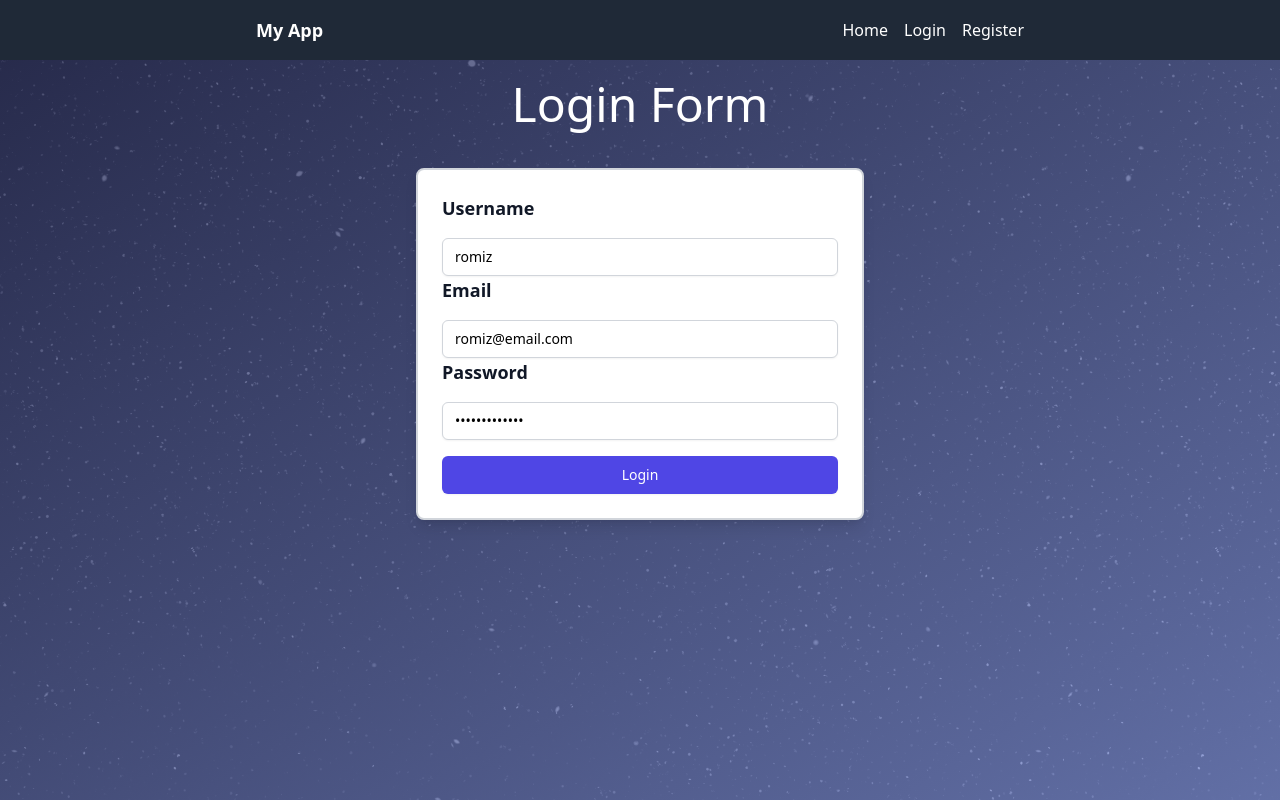
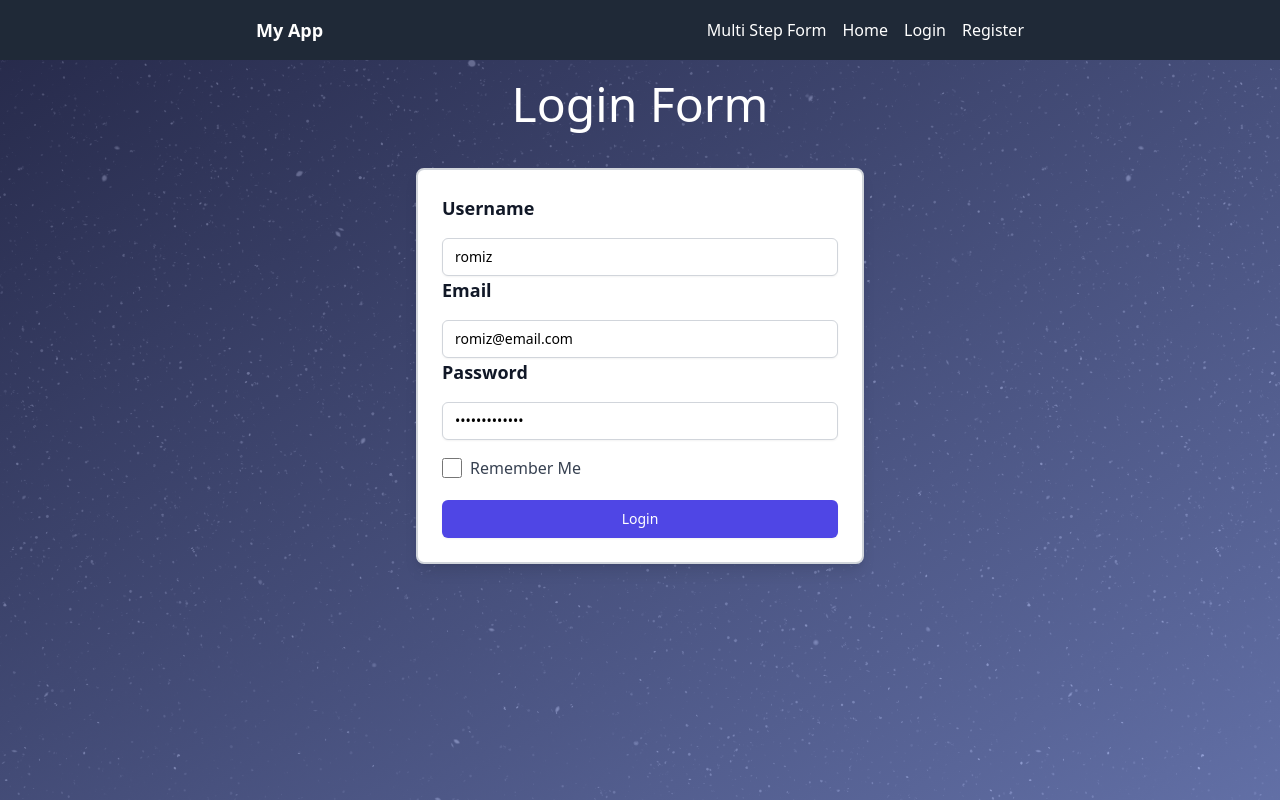
Before and after one commit to revou-fsse-5/module-4-kingahmadr, a React (Vite) app: page / in a window 1280 px wide. Built offline with nearby package versions, Linux system fonts and the light colour scheme.

Commit message:
add delete confirmation, remember me, and error handling

```diff
--- a/src/App.tsx
+++ b/src/App.tsx
@@ -5,6 +5,7 @@ import { BrowserRouter as Router, Route, Routes } from "react-router-dom";
 import ProtectedRoute from "./modules/ProtectedRoute";
 import { DataProvider } from "./context/UseDataContext";
 import TableDataDisplay from "./components/TableDataDisplay";
+import MultiStepForm from "./modules/MultiStepForm";
 
 const NotFound: React.FC = () => <h2>404 Not Found</h2>;
 
@@ -22,6 +23,7 @@ function App() {
               <Route element={<ProtectedRoute />}>
                 <Route path="/categories" element={<TableDataDisplay />} />
               </Route>
+              <Route path="/multistepform" element={<MultiStepForm />} />
               <Route path="*" element={<NotFound />} />
             </Routes>
           </Router>
--- /dev/null
+++ b/src/components/ErrorHandling.tsx
@@ -0,0 +1,28 @@
+import React from "react";
+
+interface ErrorHandlingProps {
+  functionParam: string;
+  responseStatus: string | boolean;
+}
+const ErrorHandling: React.FC<ErrorHandlingProps> = ({
+  functionParam,
+  responseStatus,
+}) => {
+  if (functionParam === "getCategories")
+    switch (responseStatus) {
+      case responseStatus == "404":
+        alert(`${functionParam} fetching data Not Found`);
+        break;
+      case responseStatus == "400":
+        alert(`${functionParam} bad request fetching data`);
+        break;
+      case responseStatus == "403":
+        alert("Forbidden Access fetching the categories");
+        break;
+      default:
+        console.log("Categories ");
+    }
+  return <div>ErrorHandling</div>;
+};
+
+export default ErrorHandling;
--- a/src/components/LoginForm.tsx
+++ b/src/components/LoginForm.tsx
@@ -3,9 +3,22 @@ import { LoginProps } from "../interface";
 import { useFetchData } from "../modules/UseFetchData";
 import tailwindStyles from "../scripts/constants/styles";
 import { LoginValidationForm } from "../modules/ValidationSchema";
+// import { useState } from "react";
+import { useDataContext } from "../context/UseDataContext";
 
 const LoginForm = () => {
   const { userLogin } = useFetchData();
+  const { checked, handleCheckboxChange } = useDataContext();
+  // const [checked, setChecked] = useState(false);
+  // const handleCheckboxChange = () => {
+  //   setChecked(!checked);
+  //   localStorage.setItem("key", "remember Me");
+  // };
+
+  if (checked === false) {
+    localStorage.removeItem("key");
+    localStorage.removeItem("email");
+  }
 
   const handleSubmit = (data: LoginProps) => {
     userLogin(data);
@@ -87,6 +100,17 @@ const LoginForm = () => {
             {formik.errors.password}
           </div>
         ) : null}
+        <label htmlFor="checkbox" className="inline-flex items-center">
+          <input
+            id="checkbox"
+            name="checkbox"
+            type="checkbox"
+            className="form-checkbox h-5 w-5 text-indigo-600"
+            checked={checked}
+            onChange={handleCheckboxChange}
+          />
+          <span className="ml-2 text-gray-700">Remember Me</span>
+        </label>
         <button
           className="w-full px-4 py-2 text-sm font-medium text-white bg-indigo-600 border border-transparent rounded-md shadow-sm hover:bg-indigo-700 focus:outline-none focus:ring-2 focus:ring-offset-2 focus:ring-indigo-500"
           type="submit"
--- a/src/components/ModalConfirmation.tsx
+++ b/src/components/ModalConfirmation.tsx
@@ -24,16 +24,7 @@ const ModalConfirmation: React.FC<ModalConfirmationProps> = ({
 
   return (
     <div className="fixed inset-0 bg-black bg-opacity-50 z-50 flex items-center justify-center">
-      {/* Close Button */}
       <div className="relative bg-white border border-gray-300 p-6 rounded-lg shadow-lg w-full max-w-md space-y-4">
-        <button
-          type="button"
-          onClick={onClose}
-          className="absolute top-3 right-3 text-gray-500 hover:text-gray-700 focus:outline-none"
-        >
-          &times;
-        </button>
-
         <div className="space-y-2">
           <h1 className="text-left text-xl text-black">
             Yakin nih di delete bos?
--- a/src/components/NavbarComponent.tsx
+++ b/src/components/NavbarComponent.tsx
@@ -13,6 +13,14 @@ const Navbar: React.FC = () => {
       <div className="container mx-auto flex justify-between items-center max-w-screen-md">
         <div className="text-white text-lg font-bold">My App</div>
         <ul className="flex space-x-4">
+          <li className="text-white hover:text-gray-400">
+            <button
+              onClick={() => navigate("/multistepform")}
+              className="text-white hover:text-gray-400"
+            >
+              Multi Step Form
+            </button>
+          </li>
           <li className="text-white hover:text-gray-400">
             <button
               onClick={() => navigate("/")}
--- a/src/context/UseDataContext.tsx
+++ b/src/context/UseDataContext.tsx
@@ -1,9 +1,12 @@
 import React, { createContext, useState, useContext, ReactNode } from "react";
+import { useFetchData } from "../modules/UseFetchData";
 
 interface AuthContextType {
   isAuthenticated: boolean;
   login: () => void;
   logout: () => void;
+  checked?: boolean;
+  handleCheckboxChange?: () => void;
 }
 
 const DataContext = createContext<AuthContextType | undefined>(undefined);
@@ -14,7 +17,13 @@ export const DataProvider: React.FC<{ children: ReactNode }> = ({
   const [isAuthenticated, setIsAuthenticated] = useState(() => {
     return !!localStorage.getItem("accessToken");
   });
-
+  const [checked, setChecked] = useState<boolean>(false);
+  // const { userLoginData } = useFetchData();
+  const handleCheckboxChange = () => {
+    setChecked(!checked);
+    // localStorage.setItem("email", userLoginData.email);
+    localStorage.setItem("key", "remember me");
+  };
   const login = () => {
     setIsAuthenticated(true);
   };
@@ -28,8 +37,10 @@ export const DataProvider: React.FC<{ children: ReactNode }> = ({
     <DataContext.Provider
       value={{
         isAuthenticated,
+        checked,
         login,
         logout,
+        handleCheckboxChange,
       }}
     >
       {children}
--- a/src/modules/UseFetchData.tsx
+++ b/src/modules/UseFetchData.tsx
@@ -9,6 +9,7 @@ const useFetchData = () => {
   const navigate = useNavigate();
   const [data, setData] = useState<CategoriesProps[]>([]);
   const [userData, setUserData] = useState<RegisterFormProps[]>([]);
+  // const [userLoginData, setUserLoginData] = useState([]);
 
   // User CRUD
   const userLogin = async (data: LoginProps) => {
@@ -22,17 +23,18 @@ const useFetchData = () => {
         body: bodyData,
       });
       if (!response.ok) {
-        throw new Error(`Error adding user data: ${response.statusText}`);
+        // throw new Error(`Login Error: ${response.statusText}`);
+        alert(`Login Error: ${response.statusText}`);
       }
       const responseData = await response.json();
       console.log("User successfull login:", responseData);
-
+      // setUserLoginData(responseData);
       localStorage.setItem("accessToken", responseData.accessToken);
+      localStorage.setItem("email", responseData.user.email);
       login();
       navigate("/categories");
     } catch (error) {
       alert(`Failed to login: ${error}`);
-      console.log("Failed to login: ", error);
     }
   };
   const userLogout = () => {
@@ -50,14 +52,14 @@ const useFetchData = () => {
         body: bodyData,
       });
       if (!response.ok) {
-        throw new Error(`Error adding user data: ${response.statusText}`);
+        // throw new Error(`Error adding user data: ${response.statusText}`);
+        alert(`Error adding user data: ${response.statusText}`);
       }
       const responseData = await response.json();
-      console.log("User created:", responseData);
       setUserData((prevData) => [...prevData, responseData]);
       navigate("/login");
     } catch (error) {
-      console.log("Error adding new user: ", error);
+      alert(`Error adding new user: ${error}`);
     }
   };
 
@@ -66,12 +68,13 @@ const useFetchData = () => {
     try {
       const response = await fetch(`${API_URL}/categories`, { method: "GET" });
       if (!response.ok) {
-        throw new Error(`Error fetching data: ${response.statusText}`);
+        // throw new Error(`Error fetching data: ${response.statusText}`);
+        alert(`Error fetching data: ${response.statusText}`);
       }
       const responseData = await response.json();
       setData(responseData);
     } catch (error) {
-      console.log(error);
+      alert(`Error fetching data: ${error}`);
     }
   };
 
@@ -86,12 +89,13 @@ const useFetchData = () => {
         body: bodyData,
       });
       if (!response.ok) {
-        throw new Error(`Error posting data: ${response.statusText}`);
+        // throw new Error(`Error posting data: ${response.statusText}`);
+        alert(`Error posting data: ${response.statusText}`);
       }
       const responseData = await response.json();
       setData((prevData) => [...prevData, responseData]);
     } catch (error) {
-      console.log(error);
+      alert(`Error posting data: ${error}`);
     }
   };
 
@@ -111,7 +115,8 @@ const useFetchData = () => {
       });
 
       if (!response.ok) {
-        throw new Error(`Error updating data: ${response.statusText}`);
+        // throw new Error(`Error updating data: ${response.statusText}`);
+        alert(`Error updating data: ${response.statusText}`);
       }
 
       const responseData = await response.json();
@@ -122,7 +127,7 @@ const useFetchData = () => {
       );
       // console.log("data setelah update: ", data);
     } catch (error) {
-      console.error("Error updating category:", error);
+      alert(`Error updating data: ${error}`);
     }
   };
   // console.log("Ini data categories: ", data);
@@ -137,12 +142,13 @@ const useFetchData = () => {
       console.log(response);
 
       if (!response.ok) {
-        throw new Error(`Error deleting data: ${response.statusText}`);
+        // throw new Error(`Error deleting data: ${response.statusText}`);
+        alert(`Error deleting data: ${response.statusText}`);
       }
 
       setData((prevData) => prevData.filter((category) => category.id !== id));
     } catch (error) {
-      console.error("Error deleting category:", error);
+      alert(`Error deleting data: ${error}`);
     }
   };
   // useEffect(() => {
@@ -151,6 +157,7 @@ const useFetchData = () => {
   return {
     data,
     userData,
+    // userLoginData,
     getCategories,
     addCategories,
     updateCategories,
```
